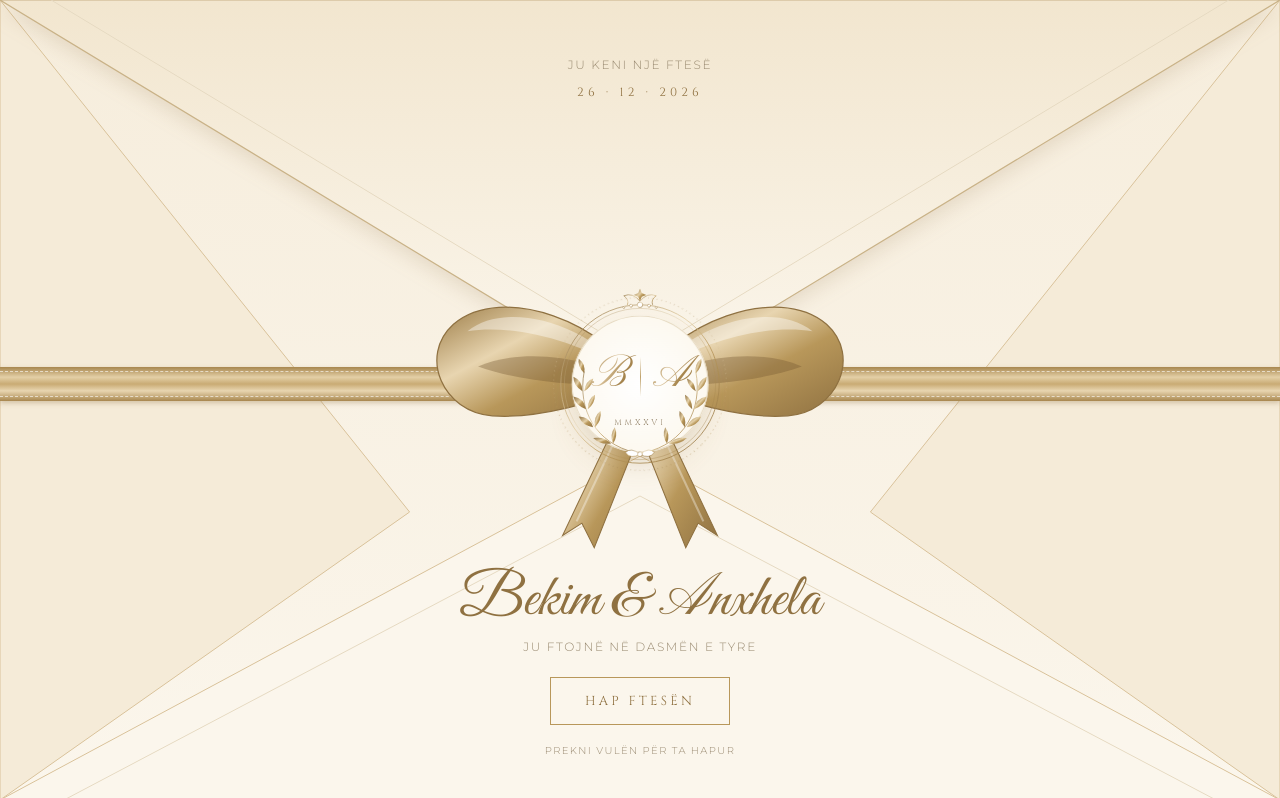
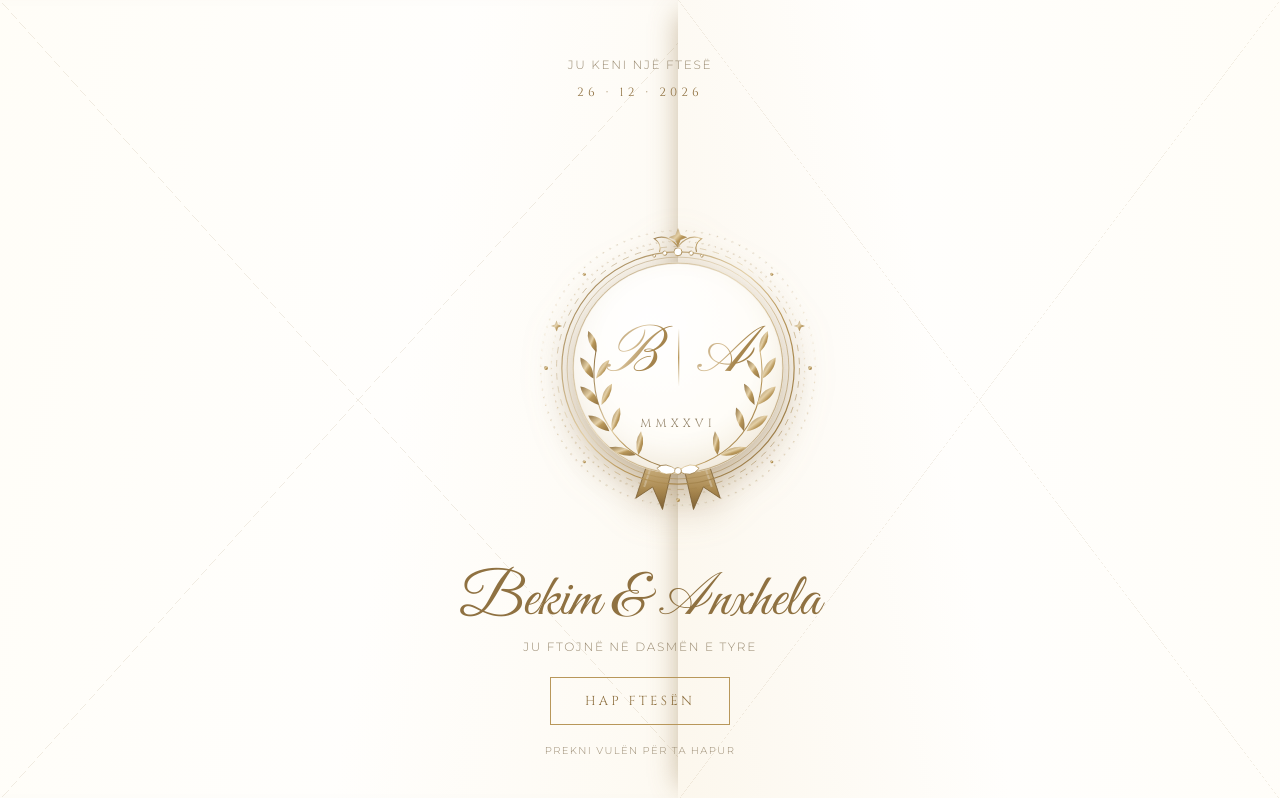
Before and after one commit to genuvix/bekim-anxhela, a plain HTML site: page index.html in a window 1280 px wide. Shown: the top 798 px of the page. Drawn offline with nearby package versions, Linux system fonts and the light colour scheme.

Commit message:
Update index.html

```diff
--- a/index.html
+++ b/index.html
@@ -56,7 +56,7 @@
     background:linear-gradient(180deg,#fffefb,#faf5ea);
     display:flex;flex-direction:column;align-items:center;justify-content:center;
     text-align:center;padding:24px;
-    transition:opacity 1s ease, visibility 1s ease;
+    transition:opacity .45s ease, visibility .45s ease;
   }
   #intro.hide{opacity:0;visibility:hidden;}
   .seal{
@@ -65,9 +65,9 @@
     animation:float 5s ease-in-out infinite;
   }
   .seal::before{
-    content:'';position:absolute;inset:34px;border-radius:50%;
-    background:radial-gradient(circle,#ffffff 0%,#fdf9f0 70%,#f7efdf 100%);
-    box-shadow:0 18px 40px -18px rgba(143,113,65,.45), inset 0 0 0 1px #e6dac2;
+    content:'';position:absolute;inset:30px;border-radius:50%;
+    background:radial-gradient(circle at 38% 30%, #ffffff 0%, #fffdf8 58%, #f8f1e2 100%);
+    box-shadow:0 16px 30px -16px rgba(143,113,65,.5), inset 0 0 0 1px rgba(230,218,194,.9), inset 0 -10px 22px rgba(143,113,65,.10);
   }
   .seal svg{position:absolute;inset:0;width:100%;height:100%;overflow:visible;}
   .seal .spin{transform-origin:110px 110px;animation:spin 40s linear infinite;}
@@ -82,45 +82,46 @@
   /* ---- Envelope (full screen, portrait) ---- */
   #intro{padding:0;}
   .envelope{
-    position:absolute;inset:0;perspective:1600px;cursor:pointer;overflow:hidden;
-    --bw:min(96vw,440px);
+    position:absolute;inset:0;perspective:1400px;perspective-origin:50% 45%;
+    cursor:pointer;overflow:hidden;--bw:min(88vw,400px);
   }
   .env-back{
     position:absolute;inset:0;
-    background:linear-gradient(180deg,#f6eddc,#fbf6ec);
-    transition:transform .9s cubic-bezier(.6,0,.4,1);
+    background:linear-gradient(180deg,#efe3cc,#f7efdf 55%,#fbf6ec);
+    transition:opacity .8s ease;
   }
-  .letter{
-    position:absolute;left:7%;right:7%;top:6%;height:80%;z-index:2;
-    background:#fffefb;border:1px solid var(--line);
-    display:flex;flex-direction:column;align-items:center;justify-content:flex-start;gap:6px;
-    padding-top:18%;
-    box-shadow:0 10px 30px -12px rgba(143,113,65,.35);
-    opacity:0;
-    transition:opacity .4s ease .8s, transform 1.1s cubic-bezier(.3,.7,.3,1) 1.3s;
+  .env-back::after{ /* inner shadow so the open envelope reads as a pocket */
+    content:'';position:absolute;inset:0;
+    background:radial-gradient(ellipse at 50% 42%, rgba(143,113,65,.16), transparent 62%);
   }
-  .letter::before{content:'';position:absolute;inset:10px;border:1px solid var(--gold-light);}
-  .letter .l-names{font-family:'Great Vibes',cursive;color:var(--gold-dark);font-size:clamp(40px,11vw,58px);line-height:1.2;}
-  .letter .l-date{font-size:11px;}
-  .env-pocket,.env-flap{position:absolute;left:0;width:100%;display:block;overflow:visible;}
-  .env-pocket{top:0;height:100%;z-index:3;transition:transform .9s cubic-bezier(.6,0,.4,1);}
-  .env-flap{
-    top:0;height:50%;z-index:4;transform-origin:50% 0;
-    filter:drop-shadow(0 6px 10px rgba(143,113,65,.18));
-    transition:transform 1s ease .55s, z-index 0s linear 1.05s, opacity .4s ease 1.2s;
-  }
-  .ribbon{position:absolute;z-index:5;transition:transform .6s ease, opacity .6s ease;
-    box-shadow:0 2px 5px rgba(143,113,65,.35);}
-  .ribbon::after{content:'';position:absolute;inset:4px 0;border-top:1px dashed rgba(255,255,255,.6);border-bottom:1px dashed rgba(255,255,255,.6);}
-  .rib-h{top:48%;left:0;right:0;height:34px;margin-top:-17px;transform-origin:50% 50%;
-    background:linear-gradient(180deg,#a8874f,#e3cfa6 30%,#c9ab74 50%,#e8d5b0 70%,#a8874f);}
-  .bow{position:absolute;left:50%;top:48%;width:0;height:0;z-index:6;
-    transition:transform .7s ease, opacity .7s ease;}
-  .bow-svg{position:absolute;overflow:visible;
-    width:var(--bw);height:calc(var(--bw) * .6);
-    left:calc(var(--bw) / -2);top:calc(var(--bw) * -.248);}
-  .seal-scale{position:absolute;width:220px;height:220px;left:-110px;top:-110px;transform:scale(.9);}
+  /* --- envelope: two folded panels, the right one overlapping the left --- */
+  .door{position:absolute;top:0;height:100%;backface-visibility:hidden;}
+  .door::before,.door::after{content:'';position:absolute;inset:0;pointer-events:none;}
+  .door-l{left:0;width:56%;z-index:3;transform-origin:0% 50%;
+    background:linear-gradient(100deg,#fffdf7 0%,#fffefc 55%,#fdf9f0 100%);
+    transition:transform 1.8s cubic-bezier(.42,.02,.28,1) .25s, filter 1.8s ease .25s;}
+  .door-r{right:0;width:47%;z-index:4;transform-origin:100% 50%;
+    background:linear-gradient(260deg,#fffdf7 0%,#fffefc 55%,#fcf7ed 100%);
+    box-shadow:-14px 0 26px -14px rgba(143,113,65,.45);   /* it lies over the left panel */
+    transition:transform 1.8s cubic-bezier(.42,.02,.28,1) .4s, filter 1.8s ease .4s;}
+  /* paper creases: two faint diagonals per panel, so it reads as a folded envelope */
+  .door-l::before{background:linear-gradient(to bottom right,transparent calc(50% - .5px),rgba(143,113,65,.13) calc(50% - .5px),rgba(143,113,65,.13) 50%,transparent 50%);}
+  .door-l::after{background:linear-gradient(to top right,transparent calc(50% - .5px),rgba(143,113,65,.13) calc(50% - .5px),rgba(143,113,65,.13) 50%,transparent 50%);}
+  .door-r::before{background:linear-gradient(to bottom left,transparent calc(50% - .5px),rgba(143,113,65,.11) calc(50% - .5px),rgba(143,113,65,.11) 50%,transparent 50%);}
+  .door-r::after{background:linear-gradient(to top left,transparent calc(50% - .5px),rgba(143,113,65,.11) calc(50% - .5px),rgba(143,113,65,.11) 50%,transparent 50%);}
+  /* soft shading along the fold */
+  .door-l{box-shadow:inset -30px 0 30px -30px rgba(143,113,65,.5);}
+
+  /* --- medallion: sits on the seam, fixed to the right panel --- */
+  .medallion{position:absolute;left:0;top:46%;transform:translate(-50%,-50%);
+    width:min(74vw,320px);height:min(74vw,320px);
+    display:flex;align-items:center;justify-content:center;
+    filter:drop-shadow(0 10px 18px rgba(143,113,65,.35));}
+  .medallion .tails{position:absolute;top:58%;left:50%;transform:translateX(-50%);
+    width:44%;height:42%;overflow:visible;}
+  .seal-scale{position:absolute;width:220px;height:220px;--ss:1.32;transform:scale(var(--ss));}
   .seal-scale .seal{margin:0;}
+
   .env-top,.env-foot{position:absolute;left:0;right:0;z-index:7;text-align:center;padding:0 24px;transition:opacity .5s ease;}
   .env-top{top:max(40px,7vh);}
   .env-top .sans{font-size:12px;}
@@ -129,14 +130,16 @@
   .env-foot .foot-names{font-size:clamp(44px,12vw,60px);}
   .tap-hint{margin-top:12px;font-size:10px;animation:bob 2s ease-in-out infinite;}
 
-  #intro.opening .rib-h{transform:scaleX(0);opacity:0;}
-  #intro.opening .bow{transform:scale(1.3) rotate(8deg);opacity:0;}
+  /* ===== opening: the two panels swing open like doors ===== */
   #intro.opening .env-top,#intro.opening .env-foot{opacity:0;pointer-events:none;}
-  #intro.opening .env-flap{transform:rotateX(180deg);z-index:1;opacity:0;}
-  #intro.opening .letter{transform:translateY(-3%);opacity:1;}
-  #intro.leaving .letter{opacity:0;transform:translateY(-3%) scale(1.05);transition:opacity .6s ease .3s, transform .9s ease;}
-  #intro.leaving .env-pocket,#intro.leaving .env-back{transform:translateY(100%);}
-  @media (max-width:360px){ .seal-scale{transform:scale(.72);} }
+  #intro.opening .door-l{transform:rotateY(-108deg);filter:brightness(.93);}
+  #intro.opening .door-r{transform:rotateY(108deg);filter:brightness(.93);}
+  #intro.leaving .env-back{opacity:0;}
+
+  @media (max-width:360px){ .seal-scale{--ss:1.12;} }
+  @media (prefers-reduced-motion:reduce){
+    .door,.env-back{transition-duration:.01s !important;transition-delay:0s !important;}
+  }
 
   @keyframes float{50%{transform:translateY(-6px);}}
   .open-btn{
@@ -428,60 +431,26 @@
   <div class="envelope" id="envelope" role="button" tabindex="0" aria-label="Hap ftesën">
     <div class="env-back"></div>
 
-    <div class="letter">
-      <p class="sans">Ftesë Dasme</p>
-      <div class="l-names">Bekim &amp; <span class="capA">A</span>nxhela</div>
-      <svg class="ornament" style="margin:4px auto;"><use href="#divider"/></svg>
-      <div class="sans l-date">26 · 12 · 2026 · Anzotika Venue</div>
-    </div>
-
-    <svg class="env-pocket" viewBox="0 0 100 100" preserveAspectRatio="none" aria-hidden="true">
-      <polygon points="0,0 0,100 32,64" fill="#f5ebd8" stroke="#d9c29a" stroke-width="1" vector-effect="non-scaling-stroke"/>
-      <polygon points="100,0 100,100 68,64" fill="#f5ebd8" stroke="#d9c29a" stroke-width="1" vector-effect="non-scaling-stroke"/>
-      <polygon points="0,100 100,100 50,57" fill="#fbf6ec" stroke="#d9c29a" stroke-width="1" vector-effect="non-scaling-stroke"/>
-      <polyline points="5,100 50,62 95,100" fill="none" stroke="#e6dac2" stroke-width="1" vector-effect="non-scaling-stroke"/>
-    </svg>
-
-    <svg class="env-flap" viewBox="0 0 100 100" preserveAspectRatio="none" aria-hidden="true">
-      <defs>
-        <linearGradient id="flapg" x1="0" y1="0" x2="0" y2="1">
-          <stop offset="0" stop-color="#f2e6cf"/><stop offset="1" stop-color="#fbf6ec"/>
-        </linearGradient>
-      </defs>
-      <polygon points="0,0 100,0 50,97" fill="url(#flapg)" stroke="#c9b287" stroke-width="1.2" vector-effect="non-scaling-stroke"/>
-      <polyline points="4,0 50,89 96,0" fill="none" stroke="#e6dac2" stroke-width="1" vector-effect="non-scaling-stroke"/>
-    </svg>
-
-    <div class="env-top">
-      <p class="sans">Ju keni një ftesë</p>
-      <p class="mini-date">26 · 12 · 2026</p>
-    </div>
-
-    <div class="ribbon rib-h"></div>
-
-    <div class="bow">
-      <svg class="bow-svg" viewBox="-125 -62 250 150" aria-hidden="true">
-        <defs>
-          <linearGradient id="bowg" x1="0" y1="0" x2="1" y2="1">
-            <stop offset="0" stop-color="#9c7c46"/><stop offset=".35" stop-color="#e8d5b0"/>
-            <stop offset=".6" stop-color="#b8975a"/><stop offset="1" stop-color="#8f7141"/>
-          </linearGradient>
-        </defs>
-        <!-- tails -->
-        <path d="M-5 4 L-44 86 L-33 79 L-26 93 L7 10Z" fill="url(#bowg)" stroke="#8f7141" stroke-width=".6"/>
-        <path d="M5 4 L44 86 L33 79 L26 93 L-7 10Z" fill="url(#bowg)" stroke="#8f7141" stroke-width=".6"/>
-        <path d="M-3 8 L-36 78" stroke="#fff" stroke-width="1.2" opacity=".35"/>
-        <path d="M3 8 L36 78" stroke="#fff" stroke-width="1.2" opacity=".35"/>
-        <!-- loops -->
-        <path d="M0 0 C-18 -34 -78 -58 -106 -34 C-126 -16 -112 16 -84 18 C-58 20 -24 10 0 0Z" fill="url(#bowg)" stroke="#8f7141" stroke-width=".7"/>
-        <path d="M0 0 C18 -34 78 -58 106 -34 C126 -16 112 16 84 18 C58 20 24 10 0 0Z" fill="url(#bowg)" stroke="#8f7141" stroke-width=".7"/>
-        <!-- inner folds (depth) -->
-        <path d="M0 0 C-26 -14 -64 -22 -92 -10 C-70 -2 -34 2 0 0Z" fill="#6f5530" opacity=".35"/>
-        <path d="M0 0 C26 -14 64 -22 92 -10 C70 -2 34 2 0 0Z" fill="#6f5530" opacity=".35"/>
-        <!-- satin highlights -->
-        <path d="M-10 -8 C-30 -34 -76 -48 -98 -30 C-74 -34 -38 -26 -10 -8Z" fill="#fff" opacity=".4"/>
-        <path d="M10 -8 C30 -34 76 -48 98 -30 C74 -34 38 -26 10 -8Z" fill="#fff" opacity=".4"/>
-      </svg>
+    <!-- two panels -->
+    <div class="door door-l"></div>
+    <div class="door door-r">
+      <div class="medallion">
+        <svg class="tails" viewBox="-50 0 100 90" preserveAspectRatio="xMidYMin meet" aria-hidden="true">
+          <defs>
+            <linearGradient id="bowg" x1="0" y1="0" x2="0" y2="1">
+              <stop offset="0"   stop-color="#8a6a39"/>
+              <stop offset=".18" stop-color="#c2a068"/>
+              <stop offset=".4"  stop-color="#f3e6c9"/>
+              <stop offset=".62" stop-color="#d9bf8e"/>
+              <stop offset=".82" stop-color="#ae8d54"/>
+              <stop offset="1"   stop-color="#7d6035"/>
+            </linearGradient>
+          </defs>
+          <path d="M-6 2 L-30 74 L-18 66 L-11 82 L6 8Z" fill="url(#bowg)" stroke="#7d6035" stroke-width=".6"/>
+          <path d="M6 2 L30 74 L18 66 L11 82 L-6 8Z"    fill="url(#bowg)" stroke="#7d6035" stroke-width=".6"/>
+          <path d="M-4 8 L-24 66" stroke="#fff" stroke-width="1.4" opacity=".3"/>
+          <path d="M4 8 L24 66"   stroke="#fff" stroke-width="1.4" opacity=".3"/>
+        </svg>
       <div class="seal-scale">
         <div class="seal" id="seal">
     <svg viewBox="0 0 220 220" aria-hidden="true">
@@ -492,7 +461,22 @@
         </linearGradient>
       </defs>
       <g class="spin" fill="none" stroke="url(#sg)">
+        <circle cx="110" cy="110" r="104" stroke-width=".5" stroke-dasharray="1 5"/>
         <circle cx="110" cy="110" r="96" stroke-width=".6" stroke-dasharray="1 4"/>
+      </g>
+      <g fill="url(#sg)">
+        <circle cx="110" cy="10" r="1.5"/><circle cx="110" cy="210" r="1.5"/>
+        <circle cx="10" cy="110" r="1.5"/><circle cx="210" cy="110" r="1.5"/>
+        <circle cx="39" cy="39" r="1.2"/><circle cx="181" cy="39" r="1.2"/>
+        <circle cx="39" cy="181" r="1.2"/><circle cx="181" cy="181" r="1.2"/>
+      </g>
+      <g fill="none" stroke="url(#sg)" stroke-width=".45" opacity=".85">
+        <circle cx="110" cy="110" r="92" stroke-dasharray="5 5"/>
+        <circle cx="110" cy="110" r="79.5"/>
+      </g>
+      <g fill="url(#sg)" opacity=".9">
+        <path d="M18 74 l1.2 3 l3 1.2 l-3 1.2 l-1.2 3 l-1.2 -3 l-3 -1.2 l3 -1.2z"/>
+        <path d="M202 74 l1.2 3 l3 1.2 l-3 1.2 l-1.2 3 l-1.2 -3 l-3 -1.2 l3 -1.2z"/>
       </g>
       <circle cx="110" cy="110" r="88" fill="none" stroke="url(#sg)" stroke-width=".9"/>
       <circle cx="110" cy="110" r="84" fill="none" stroke="url(#sg)" stroke-width=".4"/>
@@ -532,6 +516,12 @@
     </div>
   </div>
       </div>
+    </div>
+    </div>
+
+    <div class="env-top">
+      <p class="sans">Ju keni një ftesë</p>
+      <p class="mini-date">26 · 12 · 2026</p>
     </div>
 
     <div class="env-foot">
@@ -835,13 +825,14 @@
     if(opened) return;
     opened = true;
     playMusic(true);                       // must start inside the tap (mobile autoplay rules)
-    intro.classList.add('opening');        // ribbon unties -> flap opens -> letter rises
-    setTimeout(()=> intro.classList.add('leaving'), 2300);   // envelope slides away
+    intro.classList.add('opening');        // the two panels swing open
+    const slow = !window.matchMedia('(prefers-reduced-motion: reduce)').matches;
+    setTimeout(()=> intro.classList.add('leaving'), slow ? 800 : 150);
     setTimeout(()=>{
       intro.classList.add('hide');
       document.body.classList.remove('locked');
       if(musicOk && !bgm.error) musicBtn.classList.add('show');
-    }, 3100);
+    }, slow ? 1250 : 400);
   }
   document.getElementById('openBtn').addEventListener('click', openInvite);
   const env = document.getElementById('envelope');
```
